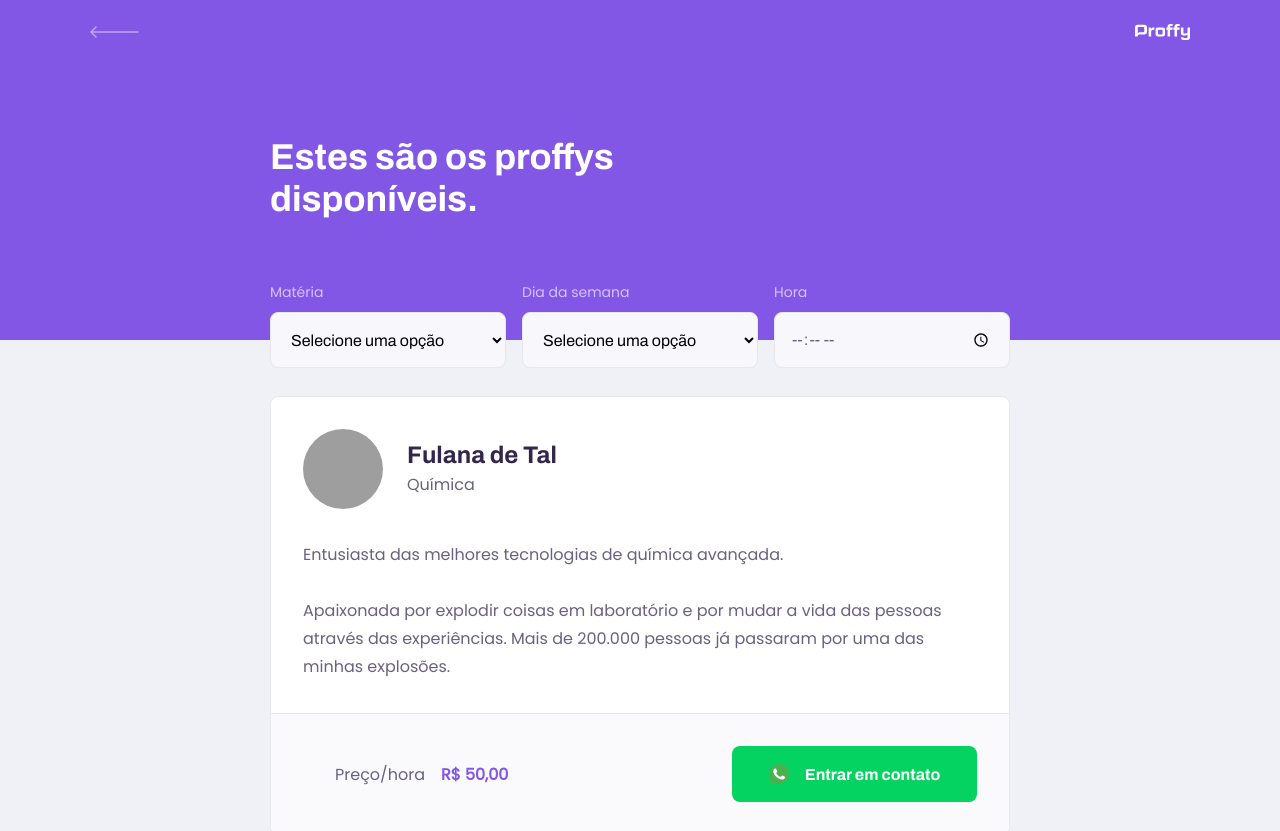
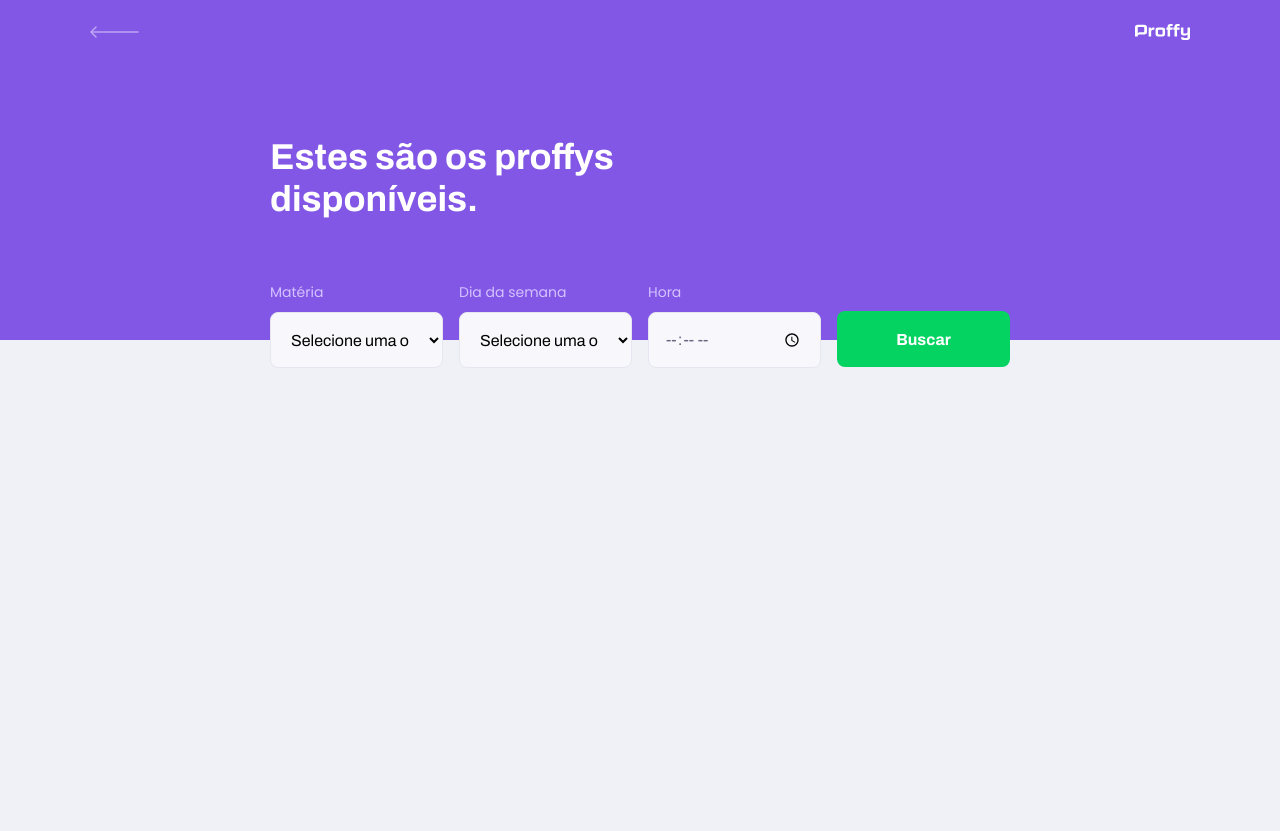
Before and after one commit to lorenatoscano/proffy, a React (Create React App) app in the folder web/: page /study in a window 1280 px wide. Shown: the top 831 px of the page. After the commit the page ends 800 px from the top, so only its background shows below. Built offline with nearby package versions, Linux system fonts and the light colour scheme; grey boxes are pictures that could not be loaded.

Commit message:
Integra listagem de professores a api

```diff
--- a/web/src/components/TeacherItem/index.tsx
+++ b/web/src/components/TeacherItem/index.tsx
@@ -3,29 +3,36 @@
 
 import './styles.css';
 
-function TeacherItem() {
+export interface Teacher {
+  id: number;
+  avatar: string;
+  bio: string;
+  cost: number;
+  name: string;
+  subject: string;
+  whatsapp: string;
+}
+interface TeacherItemProps {
+  teacher: Teacher;
+}
+
+const TeacherItem: React.FC<TeacherItemProps> = ({ teacher }) => {
   return (
     <article className="teacher-item">
         <header>
-          <img src="https://image.flaticon.com/icons/svg/194/194938.svg" alt="Fulana de Tal"/>
+          <img src={teacher.avatar} alt={teacher.name}/>
           <div>
-            <strong>Fulana de Tal</strong>
-            <span>Química</span>
+            <strong>{teacher.name}</strong>
+            <span>{teacher.subject}</span>
           </div>
         </header>
 
-        <p>
-          Entusiasta das melhores tecnologias de química avançada.
-          <br /><br />
-          Apaixonada por explodir coisas em laboratório e por mudar a vida das
-          pessoas através das experiências. Mais de 200.000 pessoas já passaram
-          por uma das minhas explosões.
-        </p>
+        <p>{teacher.bio}</p>
 
         <footer>
           <p>
             Preço/hora
-            <strong>R$ 50,00</strong>
+            <strong>R$ {teacher.cost}</strong>
           </p>
           <button type="button">
             <img src={whatsappIcon} alt="Whatsapp" />
--- a/web/src/pages/TeacherList/index.tsx
+++ b/web/src/pages/TeacherList/index.tsx
@@ -1,20 +1,45 @@
-import React from 'react';
+import React, { FormEvent, useState } from 'react';
 
 import PageHeader from '../../components/PageHeader';
-import TeacherItem from '../../components/TeacherItem';
+import TeacherItem, { Teacher } from '../../components/TeacherItem';
 import Input from '../../components/Input';
 import Select from '../../components/Select';
+
+import api from '../../services/api';
 
 import './styles.css';
 
 function TeacherList() {
+  const [teachers, setTeachers] = useState([]);
+
+  const [subject, setSubject] = useState('');
+  const [week_day, setWeekDay] = useState('');
+  const [time, setTime] = useState('');
+
+  async function searchTeachers(e: FormEvent) {
+    e.preventDefault();
+
+    const response = await api.get('classes', {
+      params: {
+        subject,
+        week_day,
+        time
+      }
+    });
+
+    setTeachers(response.data);
+
+  }
+
   return (
     <div id="page-teacher-list" className="container">
       <PageHeader title="Estes são os proffys disponíveis.">
-        <form id="search-teachers">
+        <form id="search-teachers" onSubmit={searchTeachers}>
           <Select
             name="subject"
             label="Matéria"
+            value={subject}
+            onChange={e => { setSubject(e.target.value) }}
             options={[
               { value: 'Artes', label: 'Artes' },
               { value: 'Biologia', label: 'Biologia' },
@@ -31,6 +56,8 @@
           <Select
             name="week_day"
             label="Dia da semana"
+            value={week_day}
+            onChange={e => { setWeekDay(e.target.value) }}
             options={[
               { value: '0', label: 'Domingo' },
               { value: '1', label: 'Segunda-feira' },
@@ -41,15 +68,24 @@
               { value: '6', label: 'Sábado' },
             ]}
           />
-          <Input type="time" name="time" label="Hora" />
+          <Input
+            type="time"
+            name="time"
+            label="Hora"
+            value={time}
+            onChange={e => { setTime(e.target.value) }}
+          />
+
+          <button type="submit">
+            Buscar
+          </button>
         </form>
       </PageHeader>
 
       <main>
-        <TeacherItem />
-        <TeacherItem />
-        <TeacherItem />
-        <TeacherItem />
+        {teachers.map((teacher: Teacher) => {
+          return <TeacherItem key={teacher.id} teacher={teacher} />;
+        })}
       </main>
     </div>
   );
--- a/web/src/pages/TeacherList/styles.css
+++ b/web/src/pages/TeacherList/styles.css
@@ -9,6 +9,27 @@
 
 #search-teachers label {
   color: var(--color-text-in-primary);
+}
+
+#search-teachers button {
+  width: 100%;
+  height: 5.6rem;
+  background: var(--color-secondary);
+  color: var(--color-button-text);
+  border: 0;
+  border-radius: 0.8rem;
+  cursor: pointer;
+  font: 700 1.6rem Archivo;
+  display: flex;
+  align-items: center;
+  justify-content: center;
+  text-decoration: none;
+  transition: background-color 0.2s;
+  margin-top: 3.2rem;
+}
+
+#search-teachers button:hover {
+  background: var(--color-secondary-dark);
 }
 
 #page-teacher-list main {
@@ -23,7 +44,7 @@
 
   #search-teachers {
     display: grid;
-    grid-template-columns: repeat(3, 1fr);
+    grid-template-columns: repeat(4, 1fr);
     column-gap: 16px;
     position: absolute;
     bottom: -28px;
```
Also changed, not shown: 1 other file (tests, documents, lock files or other folders).
